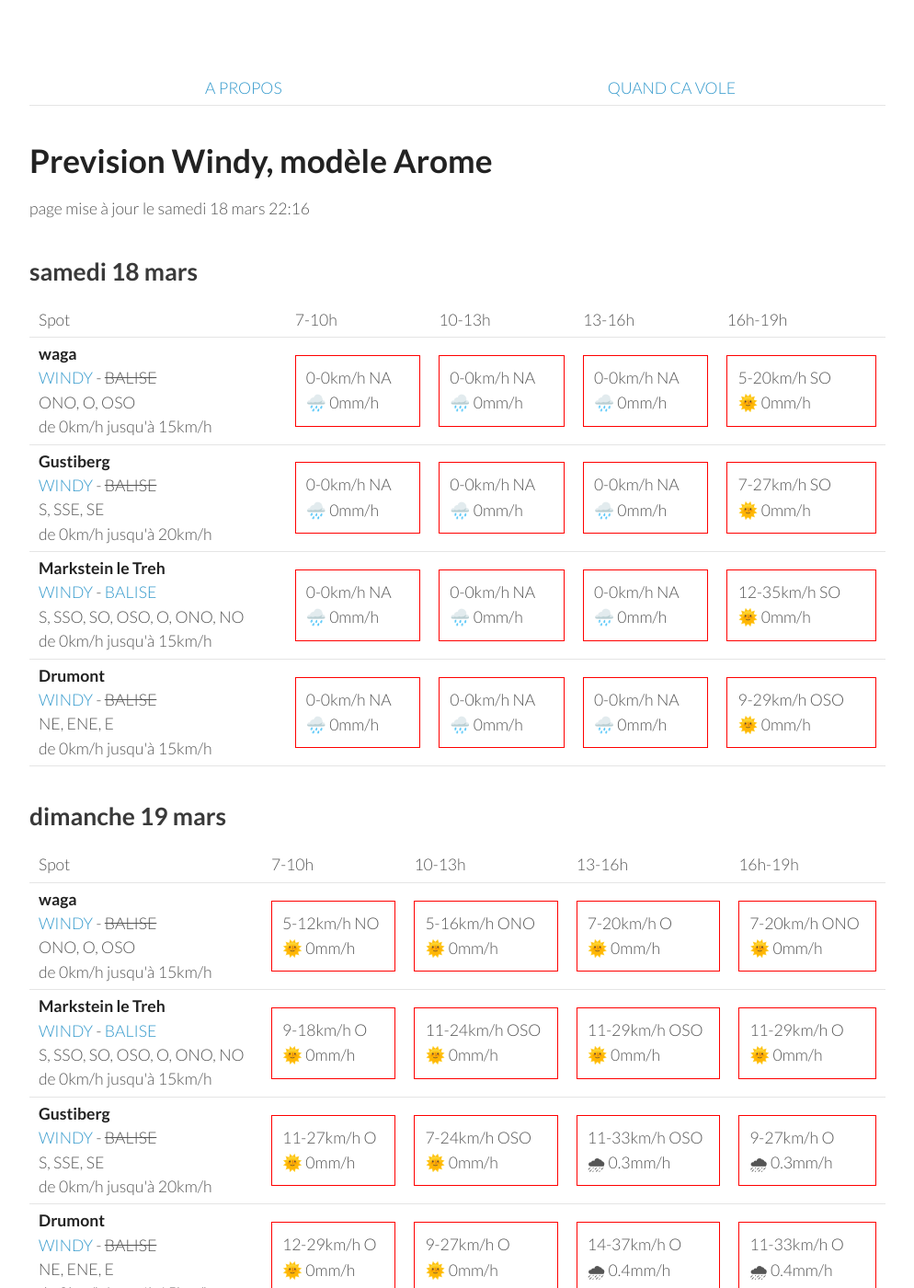
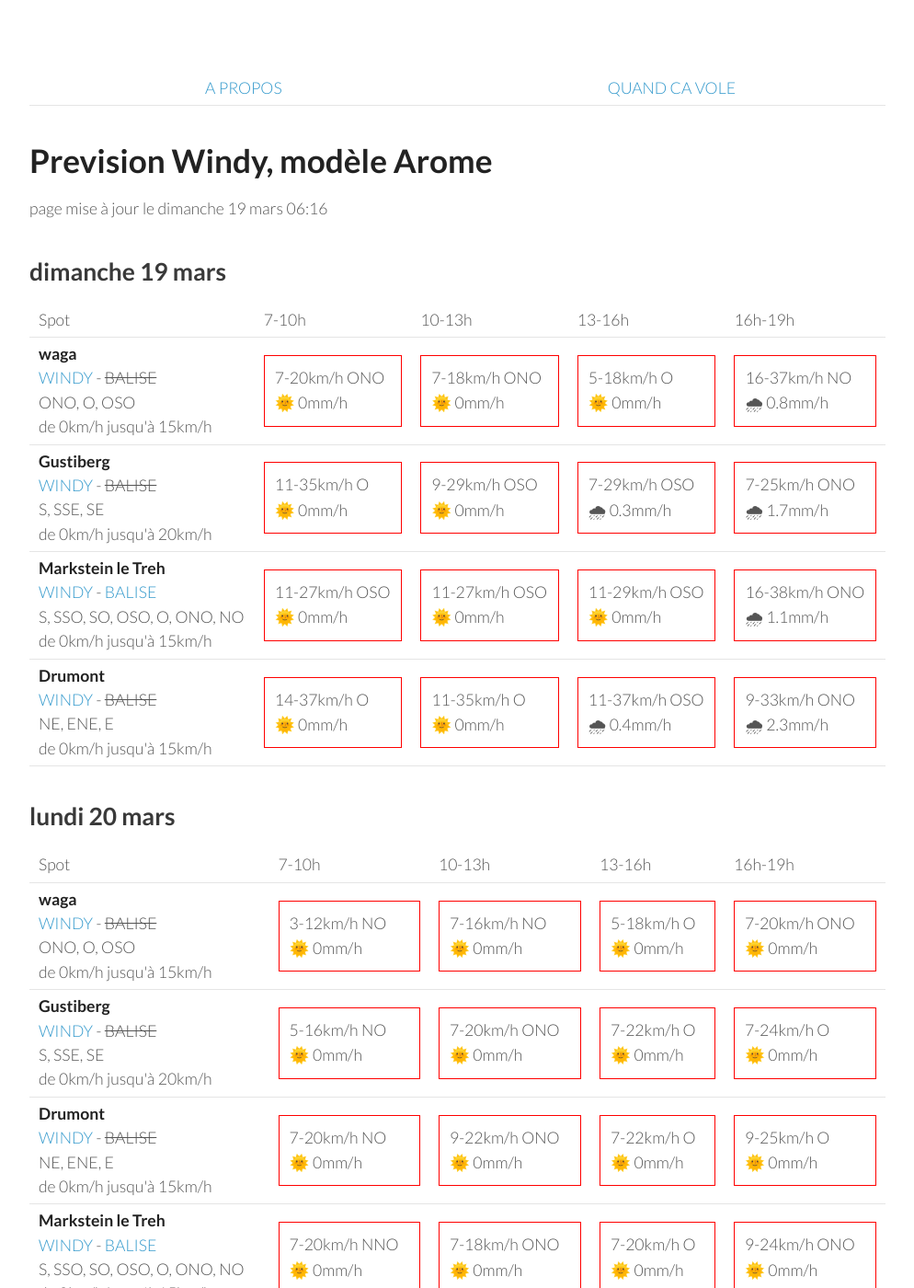
Before and after one commit to parapente-dans-le-nord/parapente-dans-le-nord.github.io, a Jekyll site: the page built from vosges.markdown, in a window 1280 px wide and 1400 px high. Shown: the whole window at 92% size, without its empty margins (26-1020 px from the left). Built offline with Jekyll 4.4.1, drawn with Linux system fonts in a browser that asks for light colours; some of the changed text lies outside the part shown.

Commit message:
update index.markdown

```diff
--- a/vosges.markdown
+++ b/vosges.markdown
@@ -7,60 +7,8 @@ title:  "Tous les spots"
 {: .links}
 
 # Prevision Windy, modèle Arome
-page mise à jour le samedi 18 mars 22:16
+page mise à jour le dimanche 19 mars 06:16
 
-## samedi 18 mars
-
-{::nomarkdown}
-<table>
-  <tbody>
-    <tr>
-      <td>Spot</td>
-      <td>7-10h</td>
-      <td>10-13h</td>
-      <td>13-16h</td>
-      <td>16h-19h</td>
-    </tr>
-<tr>
-        <td><strong>waga</strong><br><a href="https://windy.com/47.903/6.996?47.900,6.983,15">WINDY</a> - <span class="no-balise"> BALISE </span><br> <span class="vent-favorable">ONO, O, OSO</span><br><span class="force-vent">de 0km/h jusqu'à 15km/h</span> </td>
-
-            <td><div class="not-flyable"><p>0-0km/h NA</p><p>🌧️ 0mm/h</p></div></td>
-            <td><div class="not-flyable"><p>0-0km/h NA</p><p>🌧️ 0mm/h</p></div></td>
-            <td><div class="not-flyable"><p>0-0km/h NA</p><p>🌧️ 0mm/h</p></div></td>
-            <td><div class="not-flyable"><p>5-20km/h SO</p><p>🌞 0mm/h</p></div></td>
-
-    </tr>
-<tr>
-        <td><strong>Gustiberg</strong><br><a href="https://windy.com/47.894/6.934?47.891,6.934,15,m:eYYagmI">WINDY</a> - <span class="no-balise"> BALISE </span><br> <span class="vent-favorable">S, SSE, SE</span><br><span class="force-vent">de 0km/h jusqu'à 20km/h</span> </td>
-
-            <td><div class="not-flyable"><p>0-0km/h NA</p><p>🌧️ 0mm/h</p></div></td>
-            <td><div class="not-flyable"><p>0-0km/h NA</p><p>🌧️ 0mm/h</p></div></td>
-            <td><div class="not-flyable"><p>0-0km/h NA</p><p>🌧️ 0mm/h</p></div></td>
-            <td><div class="not-flyable"><p>7-27km/h SO</p><p>🌞 0mm/h</p></div></td>
-
-    </tr>
-<tr>
-        <td><strong>Markstein le Treh</strong><br><a href="https://windy.com/47.926/7.012?47.505,7.012,8,m:eY1agmQ">WINDY</a> - <span class=""><a href="http://www.balisemeteo.com/balise.php?idBalise=136">BALISE</a> </span><br> <span class="vent-favorable">S, SSO, SO, OSO, O, ONO, NO</span><br><span class="force-vent">de 0km/h jusqu'à 15km/h</span> </td>
-
-            <td><div class="not-flyable"><p>0-0km/h NA</p><p>🌧️ 0mm/h</p></div></td>
-            <td><div class="not-flyable"><p>0-0km/h NA</p><p>🌧️ 0mm/h</p></div></td>
-            <td><div class="not-flyable"><p>0-0km/h NA</p><p>🌧️ 0mm/h</p></div></td>
-            <td><div class="not-flyable"><p>12-35km/h SO</p><p>🌞 0mm/h</p></div></td>
-
-    </tr>
-<tr>
-        <td><strong>Drumont</strong><br><a href="https://windy.com/47.898/6.919?47.687,6.919,9,m:eYYagmG">WINDY</a> - <span class="no-balise"> BALISE </span><br> <span class="vent-favorable">NE, ENE, E</span><br><span class="force-vent">de 0km/h jusqu'à 15km/h</span> </td>
-
-            <td><div class="not-flyable"><p>0-0km/h NA</p><p>🌧️ 0mm/h</p></div></td>
-            <td><div class="not-flyable"><p>0-0km/h NA</p><p>🌧️ 0mm/h</p></div></td>
-            <td><div class="not-flyable"><p>0-0km/h NA</p><p>🌧️ 0mm/h</p></div></td>
-            <td><div class="not-flyable"><p>9-29km/h OSO</p><p>🌞 0mm/h</p></div></td>
-
-    </tr>
-
-</tbody>
-</table>
-{:/}
 ## dimanche 19 mars
 
 {::nomarkdown}
@@ -76,40 +24,40 @@ page mise à jour le samedi 18 mars 22:16
 <tr>
         <td><strong>waga</strong><br><a href="https://windy.com/47.903/6.996?47.900,6.983,15">WINDY</a> - <span class="no-balise"> BALISE </span><br> <span class="vent-favorable">ONO, O, OSO</span><br><span class="force-vent">de 0km/h jusqu'à 15km/h</span> </td>
 
-            <td><div class="not-flyable"><p>5-12km/h NO</p><p>🌞 0mm/h</p></div></td>
-            <td><div class="not-flyable"><p>5-16km/h ONO</p><p>🌞 0mm/h</p></div></td>
-            <td><div class="not-flyable"><p>7-20km/h O</p><p>🌞 0mm/h</p></div></td>
             <td><div class="not-flyable"><p>7-20km/h ONO</p><p>🌞 0mm/h</p></div></td>
+            <td><div class="not-flyable"><p>7-18km/h ONO</p><p>🌞 0mm/h</p></div></td>
+            <td><div class="not-flyable"><p>5-18km/h O</p><p>🌞 0mm/h</p></div></td>
+            <td><div class="not-flyable"><p>16-37km/h NO</p><p>🌧 0.8mm/h</p></div></td>
+
+
+    </tr>
+<tr>
+        <td><strong>Gustiberg</strong><br><a href="https://windy.com/47.894/6.934?47.891,6.934,15,m:eYYagmI">WINDY</a> - <span class="no-balise"> BALISE </span><br> <span class="vent-favorable">S, SSE, SE</span><br><span class="force-vent">de 0km/h jusqu'à 20km/h</span> </td>
+
+            <td><div class="not-flyable"><p>11-35km/h O</p><p>🌞 0mm/h</p></div></td>
+            <td><div class="not-flyable"><p>9-29km/h OSO</p><p>🌞 0mm/h</p></div></td>
+            <td><div class="not-flyable"><p>7-29km/h OSO</p><p>🌧 0.3mm/h</p></div></td>
+            <td><div class="not-flyable"><p>7-25km/h ONO</p><p>🌧 1.7mm/h</p></div></td>
 
 
     </tr>
 <tr>
         <td><strong>Markstein le Treh</strong><br><a href="https://windy.com/47.926/7.012?47.505,7.012,8,m:eY1agmQ">WINDY</a> - <span class=""><a href="http://www.balisemeteo.com/balise.php?idBalise=136">BALISE</a> </span><br> <span class="vent-favorable">S, SSO, SO, OSO, O, ONO, NO</span><br><span class="force-vent">de 0km/h jusqu'à 15km/h</span> </td>
 
-            <td><div class="not-flyable"><p>9-18km/h O</p><p>🌞 0mm/h</p></div></td>
-            <td><div class="not-flyable"><p>11-24km/h OSO</p><p>🌞 0mm/h</p></div></td>
+            <td><div class="not-flyable"><p>11-27km/h OSO</p><p>🌞 0mm/h</p></div></td>
+            <td><div class="not-flyable"><p>11-27km/h OSO</p><p>🌞 0mm/h</p></div></td>
             <td><div class="not-flyable"><p>11-29km/h OSO</p><p>🌞 0mm/h</p></div></td>
-            <td><div class="not-flyable"><p>11-29km/h O</p><p>🌞 0mm/h</p></div></td>
-
-
-    </tr>
-<tr>
-        <td><strong>Gustiberg</strong><br><a href="https://windy.com/47.894/6.934?47.891,6.934,15,m:eYYagmI">WINDY</a> - <span class="no-balise"> BALISE </span><br> <span class="vent-favorable">S, SSE, SE</span><br><span class="force-vent">de 0km/h jusqu'à 20km/h</span> </td>
-
-            <td><div class="not-flyable"><p>11-27km/h O</p><p>🌞 0mm/h</p></div></td>
-            <td><div class="not-flyable"><p>7-24km/h OSO</p><p>🌞 0mm/h</p></div></td>
-            <td><div class="not-flyable"><p>11-33km/h OSO</p><p>🌧 0.3mm/h</p></div></td>
-            <td><div class="not-flyable"><p>9-27km/h O</p><p>🌧 0.3mm/h</p></div></td>
+            <td><div class="not-flyable"><p>16-38km/h ONO</p><p>🌧 1.1mm/h</p></div></td>
 
 
     </tr>
 <tr>
         <td><strong>Drumont</strong><br><a href="https://windy.com/47.898/6.919?47.687,6.919,9,m:eYYagmG">WINDY</a> - <span class="no-balise"> BALISE </span><br> <span class="vent-favorable">NE, ENE, E</span><br><span class="force-vent">de 0km/h jusqu'à 15km/h</span> </td>
 
-            <td><div class="not-flyable"><p>12-29km/h O</p><p>🌞 0mm/h</p></div></td>
-            <td><div class="not-flyable"><p>9-27km/h O</p><p>🌞 0mm/h</p></div></td>
-            <td><div class="not-flyable"><p>14-37km/h O</p><p>🌧 0.4mm/h</p></div></td>
-            <td><div class="not-flyable"><p>11-33km/h O</p><p>🌧 0.4mm/h</p></div></td>
+            <td><div class="not-flyable"><p>14-37km/h O</p><p>🌞 0mm/h</p></div></td>
+            <td><div class="not-flyable"><p>11-35km/h O</p><p>🌞 0mm/h</p></div></td>
+            <td><div class="not-flyable"><p>11-37km/h OSO</p><p>🌧 0.4mm/h</p></div></td>
+            <td><div class="not-flyable"><p>9-33km/h ONO</p><p>🌧 2.3mm/h</p></div></td>
 
 
     </tr>
@@ -130,42 +78,42 @@ page mise à jour le samedi 18 mars 22:16
       <td>16h-19h</td>
     </tr>
 <tr>
-        <td><strong>Markstein le Treh</strong><br><a href="https://windy.com/47.926/7.012?47.505,7.012,8,m:eY1agmQ">WINDY</a> - <span class=""><a href="http://www.balisemeteo.com/balise.php?idBalise=136">BALISE</a> </span><br> <span class="vent-favorable">S, SSO, SO, OSO, O, ONO, NO</span><br><span class="force-vent">de 0km/h jusqu'à 15km/h</span> </td>
+        <td><strong>waga</strong><br><a href="https://windy.com/47.903/6.996?47.900,6.983,15">WINDY</a> - <span class="no-balise"> BALISE </span><br> <span class="vent-favorable">ONO, O, OSO</span><br><span class="force-vent">de 0km/h jusqu'à 15km/h</span> </td>
 
-            <td><div class="not-flyable"><p>7-20km/h NO</p><p>🌞 0mm/h</p></div></td>
-            <td><div class="not-flyable"><p>1-16km/h NNE</p><p>🌞 0mm/h</p></div></td>
-            <td><div class="flyable"><p>3-14km/h S</p><p>🌞 0mm/h</p></div></td>
-            <td><div class="not-flyable"><p>3-18km/h OSO</p><p>🌞 0mm/h</p></div></td>
+            <td><div class="not-flyable"><p>3-12km/h NO</p><p>🌞 0mm/h</p></div></td>
+            <td><div class="not-flyable"><p>7-16km/h NO</p><p>🌞 0mm/h</p></div></td>
+            <td><div class="not-flyable"><p>5-18km/h O</p><p>🌞 0mm/h</p></div></td>
+            <td><div class="not-flyable"><p>7-20km/h ONO</p><p>🌞 0mm/h</p></div></td>
 
 
     </tr>
 <tr>
         <td><strong>Gustiberg</strong><br><a href="https://windy.com/47.894/6.934?47.891,6.934,15,m:eYYagmI">WINDY</a> - <span class="no-balise"> BALISE </span><br> <span class="vent-favorable">S, SSE, SE</span><br><span class="force-vent">de 0km/h jusqu'à 20km/h</span> </td>
 
-            <td><div class="not-flyable"><p>5-16km/h ONO</p><p>🌞 0mm/h</p></div></td>
-            <td><div class="not-flyable"><p>3-16km/h N</p><p>🌞 0mm/h</p></div></td>
-            <td><div class="not-flyable"><p>1-16km/h SO</p><p>🌞 0mm/h</p></div></td>
-            <td><div class="not-flyable"><p>5-20km/h O</p><p>🌞 0mm/h</p></div></td>
-
-
-    </tr>
-<tr>
-        <td><strong>waga</strong><br><a href="https://windy.com/47.903/6.996?47.900,6.983,15">WINDY</a> - <span class="no-balise"> BALISE </span><br> <span class="vent-favorable">ONO, O, OSO</span><br><span class="force-vent">de 0km/h jusqu'à 15km/h</span> </td>
-
-            <td><div class="not-flyable"><p>5-14km/h NNO</p><p>🌞 0mm/h</p></div></td>
-            <td><div class="not-flyable"><p>1-16km/h NNE</p><p>🌞 0mm/h</p></div></td>
-            <td><div class="not-flyable"><p>3-14km/h SSO</p><p>🌞 0mm/h</p></div></td>
-            <td><div class="not-flyable"><p>5-18km/h OSO</p><p>🌞 0mm/h</p></div></td>
+            <td><div class="not-flyable"><p>5-16km/h NO</p><p>🌞 0mm/h</p></div></td>
+            <td><div class="not-flyable"><p>7-20km/h ONO</p><p>🌞 0mm/h</p></div></td>
+            <td><div class="not-flyable"><p>7-22km/h O</p><p>🌞 0mm/h</p></div></td>
+            <td><div class="not-flyable"><p>7-24km/h O</p><p>🌞 0mm/h</p></div></td>
 
 
     </tr>
 <tr>
         <td><strong>Drumont</strong><br><a href="https://windy.com/47.898/6.919?47.687,6.919,9,m:eYYagmG">WINDY</a> - <span class="no-balise"> BALISE </span><br> <span class="vent-favorable">NE, ENE, E</span><br><span class="force-vent">de 0km/h jusqu'à 15km/h</span> </td>
 
-            <td><div class="not-flyable"><p>7-24km/h ONO</p><p>🌞 0mm/h</p></div></td>
-            <td><div class="not-flyable"><p>3-14km/h N</p><p>🌞 0mm/h</p></div></td>
-            <td><div class="not-flyable"><p>1-16km/h OSO</p><p>🌧 0.2mm/h</p></div></td>
+            <td><div class="not-flyable"><p>7-20km/h NO</p><p>🌞 0mm/h</p></div></td>
+            <td><div class="not-flyable"><p>9-22km/h ONO</p><p>🌞 0mm/h</p></div></td>
             <td><div class="not-flyable"><p>7-22km/h O</p><p>🌞 0mm/h</p></div></td>
+            <td><div class="not-flyable"><p>9-25km/h O</p><p>🌞 0mm/h</p></div></td>
+
+
+    </tr>
+<tr>
+        <td><strong>Markstein le Treh</strong><br><a href="https://windy.com/47.926/7.012?47.505,7.012,8,m:eY1agmQ">WINDY</a> - <span class=""><a href="http://www.balisemeteo.com/balise.php?idBalise=136">BALISE</a> </span><br> <span class="vent-favorable">S, SSO, SO, OSO, O, ONO, NO</span><br><span class="force-vent">de 0km/h jusqu'à 15km/h</span> </td>
+
+            <td><div class="not-flyable"><p>7-20km/h NNO</p><p>🌞 0mm/h</p></div></td>
+            <td><div class="not-flyable"><p>7-18km/h ONO</p><p>🌞 0mm/h</p></div></td>
+            <td><div class="not-flyable"><p>7-20km/h O</p><p>🌞 0mm/h</p></div></td>
+            <td><div class="not-flyable"><p>9-24km/h ONO</p><p>🌞 0mm/h</p></div></td>
 
 
     </tr>
@@ -188,40 +136,40 @@ page mise à jour le samedi 18 mars 22:16
 <tr>
         <td><strong>Gustiberg</strong><br><a href="https://windy.com/47.894/6.934?47.891,6.934,15,m:eYYagmI">WINDY</a> - <span class="no-balise"> BALISE </span><br> <span class="vent-favorable">S, SSE, SE</span><br><span class="force-vent">de 0km/h jusqu'à 20km/h</span> </td>
 
-            <td><div class="flyable"><p>3-14km/h S</p><p>🌞 0mm/h</p></div></td>
-            <td><div class="not-flyable"><p>9-29km/h SO</p><p>🌞 0mm/h</p></div></td>
+            <td><div class="flyable"><p>3-12km/h S</p><p>🌞 0mm/h</p></div></td>
+            <td><div class="not-flyable"><p>9-25km/h SO</p><p>🌞 0mm/h</p></div></td>
+            <td><div class="not-flyable"><p>12-38km/h OSO</p><p>🌞 0mm/h</p></div></td>
+            <td><div class="not-flyable"><p>14-44km/h OSO</p><p>🌧 0.3mm/h</p></div></td>
+
+
+    </tr>
+<tr>
+        <td><strong>waga</strong><br><a href="https://windy.com/47.903/6.996?47.900,6.983,15">WINDY</a> - <span class="no-balise"> BALISE </span><br> <span class="vent-favorable">ONO, O, OSO</span><br><span class="force-vent">de 0km/h jusqu'à 15km/h</span> </td>
+
+            <td><div class="not-flyable"><p>3-14km/h SSO</p><p>🌞 0mm/h</p></div></td>
+            <td><div class="not-flyable"><p>7-27km/h SO</p><p>🌞 0mm/h</p></div></td>
             <td><div class="not-flyable"><p>12-40km/h OSO</p><p>🌞 0mm/h</p></div></td>
-            <td><div class="not-flyable"><p>14-46km/h OSO</p><p>🌧 1.2mm/h</p></div></td>
+            <td><div class="not-flyable"><p>14-48km/h OSO</p><p>🌞 0mm/h</p></div></td>
+
+
+    </tr>
+<tr>
+        <td><strong>Markstein le Treh</strong><br><a href="https://windy.com/47.926/7.012?47.505,7.012,8,m:eY1agmQ">WINDY</a> - <span class=""><a href="http://www.balisemeteo.com/balise.php?idBalise=136">BALISE</a> </span><br> <span class="vent-favorable">S, SSO, SO, OSO, O, ONO, NO</span><br><span class="force-vent">de 0km/h jusqu'à 15km/h</span> </td>
+
+            <td><div class="not-flyable"><p>5-16km/h SO</p><p>🌞 0mm/h</p></div></td>
+            <td><div class="not-flyable"><p>7-27km/h SO</p><p>🌞 0mm/h</p></div></td>
+            <td><div class="not-flyable"><p>12-40km/h OSO</p><p>🌞 0mm/h</p></div></td>
+            <td><div class="not-flyable"><p>14-46km/h OSO</p><p>🌞 0mm/h</p></div></td>
 
 
     </tr>
 <tr>
         <td><strong>Drumont</strong><br><a href="https://windy.com/47.898/6.919?47.687,6.919,9,m:eYYagmG">WINDY</a> - <span class="no-balise"> BALISE </span><br> <span class="vent-favorable">NE, ENE, E</span><br><span class="force-vent">de 0km/h jusqu'à 15km/h</span> </td>
 
-            <td><div class="not-flyable"><p>3-14km/h S</p><p>🌞 0mm/h</p></div></td>
-            <td><div class="not-flyable"><p>9-29km/h SO</p><p>🌞 0mm/h</p></div></td>
+            <td><div class="not-flyable"><p>3-12km/h SSE</p><p>🌞 0mm/h</p></div></td>
+            <td><div class="not-flyable"><p>9-27km/h SO</p><p>🌞 0mm/h</p></div></td>
             <td><div class="not-flyable"><p>12-38km/h OSO</p><p>🌞 0mm/h</p></div></td>
-            <td><div class="not-flyable"><p>14-46km/h OSO</p><p>🌧 1.2mm/h</p></div></td>
-
-
-    </tr>
-<tr>
-        <td><strong>Markstein le Treh</strong><br><a href="https://windy.com/47.926/7.012?47.505,7.012,8,m:eY1agmQ">WINDY</a> - <span class=""><a href="http://www.balisemeteo.com/balise.php?idBalise=136">BALISE</a> </span><br> <span class="vent-favorable">S, SSO, SO, OSO, O, ONO, NO</span><br><span class="force-vent">de 0km/h jusqu'à 15km/h</span> </td>
-
-            <td><div class="not-flyable"><p>5-18km/h SO</p><p>🌞 0mm/h</p></div></td>
-            <td><div class="not-flyable"><p>9-29km/h SO</p><p>🌞 0mm/h</p></div></td>
-            <td><div class="not-flyable"><p>12-40km/h OSO</p><p>🌞 0mm/h</p></div></td>
-            <td><div class="not-flyable"><p>16-50km/h OSO</p><p>🌧 1mm/h</p></div></td>
-
-
-    </tr>
-<tr>
-        <td><strong>waga</strong><br><a href="https://windy.com/47.903/6.996?47.900,6.983,15">WINDY</a> - <span class="no-balise"> BALISE </span><br> <span class="vent-favorable">ONO, O, OSO</span><br><span class="force-vent">de 0km/h jusqu'à 15km/h</span> </td>
-
-            <td><div class="not-flyable"><p>5-18km/h SO</p><p>🌞 0mm/h</p></div></td>
-            <td><div class="not-flyable"><p>9-29km/h SO</p><p>🌞 0mm/h</p></div></td>
-            <td><div class="not-flyable"><p>12-42km/h OSO</p><p>🌞 0mm/h</p></div></td>
-            <td><div class="not-flyable"><p>16-50km/h OSO</p><p>🌧 1.1mm/h</p></div></td>
+            <td><div class="not-flyable"><p>14-44km/h OSO</p><p>🌧 0.4mm/h</p></div></td>
 
 
     </tr>
@@ -244,8 +192,8 @@ page mise à jour le samedi 18 mars 22:16
 <tr>
         <td><strong>Markstein le Treh</strong><br><a href="https://windy.com/47.926/7.012?47.505,7.012,8,m:eY1agmQ">WINDY</a> - <span class=""><a href="http://www.balisemeteo.com/balise.php?idBalise=136">BALISE</a> </span><br> <span class="vent-favorable">S, SSO, SO, OSO, O, ONO, NO</span><br><span class="force-vent">de 0km/h jusqu'à 15km/h</span> </td>
 
-            <td><div class="not-flyable"><p>18-59km/h OSO</p><p>🌞 0mm/h</p></div></td>
-            <td><div class="not-flyable"><p>20-64km/h OSO</p><p>🌧 0.2mm/h</p></div></td>
+            <td><div class="not-flyable"><p>12-46km/h OSO</p><p>🌞 0mm/h</p></div></td>
+            <td><div class="not-flyable"><p>22-62km/h OSO</p><p>🌞 0mm/h</p></div></td>
             <td><div class="not-flyable"><p>25-79km/h OSO</p><p>🌧 0.5mm/h</p></div></td>
             <td><div class="not-flyable"><p>25-79km/h OSO</p><p>🌧 0.3mm/h</p></div></td>
 
@@ -254,8 +202,8 @@ page mise à jour le samedi 18 mars 22:16
 <tr>
         <td><strong>Drumont</strong><br><a href="https://windy.com/47.898/6.919?47.687,6.919,9,m:eYYagmG">WINDY</a> - <span class="no-balise"> BALISE </span><br> <span class="vent-favorable">NE, ENE, E</span><br><span class="force-vent">de 0km/h jusqu'à 15km/h</span> </td>
 
-            <td><div class="not-flyable"><p>18-50km/h OSO</p><p>🌞 0mm/h</p></div></td>
-            <td><div class="not-flyable"><p>20-59km/h OSO</p><p>🌧 0.2mm/h</p></div></td>
+            <td><div class="not-flyable"><p>12-40km/h OSO</p><p>🌞 0mm/h</p></div></td>
+            <td><div class="not-flyable"><p>22-55km/h OSO</p><p>🌞 0mm/h</p></div></td>
             <td><div class="not-flyable"><p>25-74km/h OSO</p><p>🌧 0.6mm/h</p></div></td>
             <td><div class="not-flyable"><p>24-72km/h OSO</p><p>🌧 0.4mm/h</p></div></td>
 
@@ -264,8 +212,8 @@ page mise à jour le samedi 18 mars 22:16
 <tr>
         <td><strong>waga</strong><br><a href="https://windy.com/47.903/6.996?47.900,6.983,15">WINDY</a> - <span class="no-balise"> BALISE </span><br> <span class="vent-favorable">ONO, O, OSO</span><br><span class="force-vent">de 0km/h jusqu'à 15km/h</span> </td>
 
-            <td><div class="not-flyable"><p>18-59km/h OSO</p><p>🌞 0mm/h</p></div></td>
-            <td><div class="not-flyable"><p>20-64km/h OSO</p><p>🌧 0.2mm/h</p></div></td>
+            <td><div class="not-flyable"><p>12-48km/h OSO</p><p>🌞 0mm/h</p></div></td>
+            <td><div class="not-flyable"><p>22-64km/h OSO</p><p>🌞 0mm/h</p></div></td>
             <td><div class="not-flyable"><p>25-81km/h OSO</p><p>🌧 0.5mm/h</p></div></td>
             <td><div class="not-flyable"><p>25-79km/h OSO</p><p>🌧 0.3mm/h</p></div></td>
 
@@ -274,8 +222,8 @@ page mise à jour le samedi 18 mars 22:16
 <tr>
         <td><strong>Gustiberg</strong><br><a href="https://windy.com/47.894/6.934?47.891,6.934,15,m:eYYagmI">WINDY</a> - <span class="no-balise"> BALISE </span><br> <span class="vent-favorable">S, SSE, SE</span><br><span class="force-vent">de 0km/h jusqu'à 20km/h</span> </td>
 
-            <td><div class="not-flyable"><p>18-51km/h OSO</p><p>🌞 0mm/h</p></div></td>
-            <td><div class="not-flyable"><p>20-59km/h OSO</p><p>🌧 0.2mm/h</p></div></td>
+            <td><div class="not-flyable"><p>12-40km/h OSO</p><p>🌞 0mm/h</p></div></td>
+            <td><div class="not-flyable"><p>22-57km/h OSO</p><p>🌞 0mm/h</p></div></td>
             <td><div class="not-flyable"><p>25-75km/h OSO</p><p>🌧 0.6mm/h</p></div></td>
             <td><div class="not-flyable"><p>24-74km/h OSO</p><p>🌧 0.4mm/h</p></div></td>
 
```
